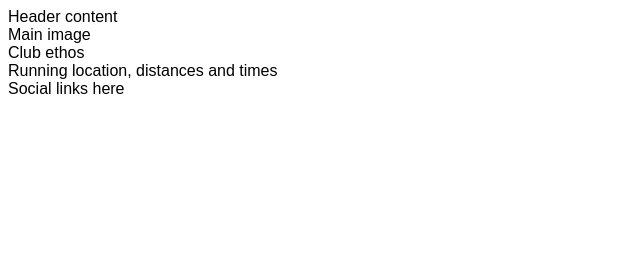
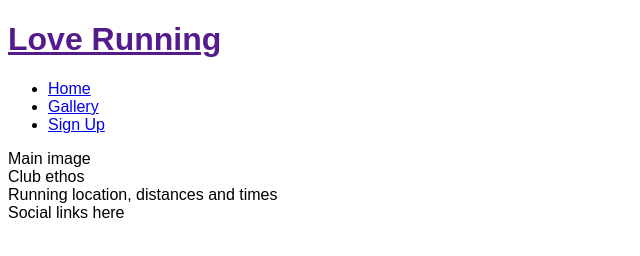
Before and after one commit to HarveyBurton96/love-running, a plain HTML site: page index.html in a window 1280 px wide. Shown: the whole page, without its empty margins (0-640 px from the left). Drawn offline with Linux system fonts and the light colour scheme.

Commit message:
Add basic header structure

```diff
--- a/index.html
+++ b/index.html
@@ -1,5 +1,6 @@
 <!DOCTYPE html>
 <html lang="en">
+
 <head>
     <meta charset="UTF-8">
     <meta http-equiv="X-UA-Compatible" content="IE=edge">
@@ -9,8 +10,26 @@
     <link rel="stylesheet" href="assets/css/style.css">
     <title>Love Running</title>
 </head>
+
 <body>
-    <header>Header content</header>
+    <header>
+        <a href="" index.html>
+            <h1>Love Running</h1>
+        </a>
+        <nav>
+            <ul>
+                <li>
+                    <a href="index.html">Home</a>
+                </li>
+                <li>
+                    <a href="#">Gallery</a>
+                </li>
+                <li>
+                    <a href="#">Sign Up</a>
+                </li>
+            </ul>
+        </nav>
+    </header>
     <section>
         Main image
     </section>
@@ -24,4 +43,5 @@
         Social links here
     </footer>
 </body>
+
 </html>
```
